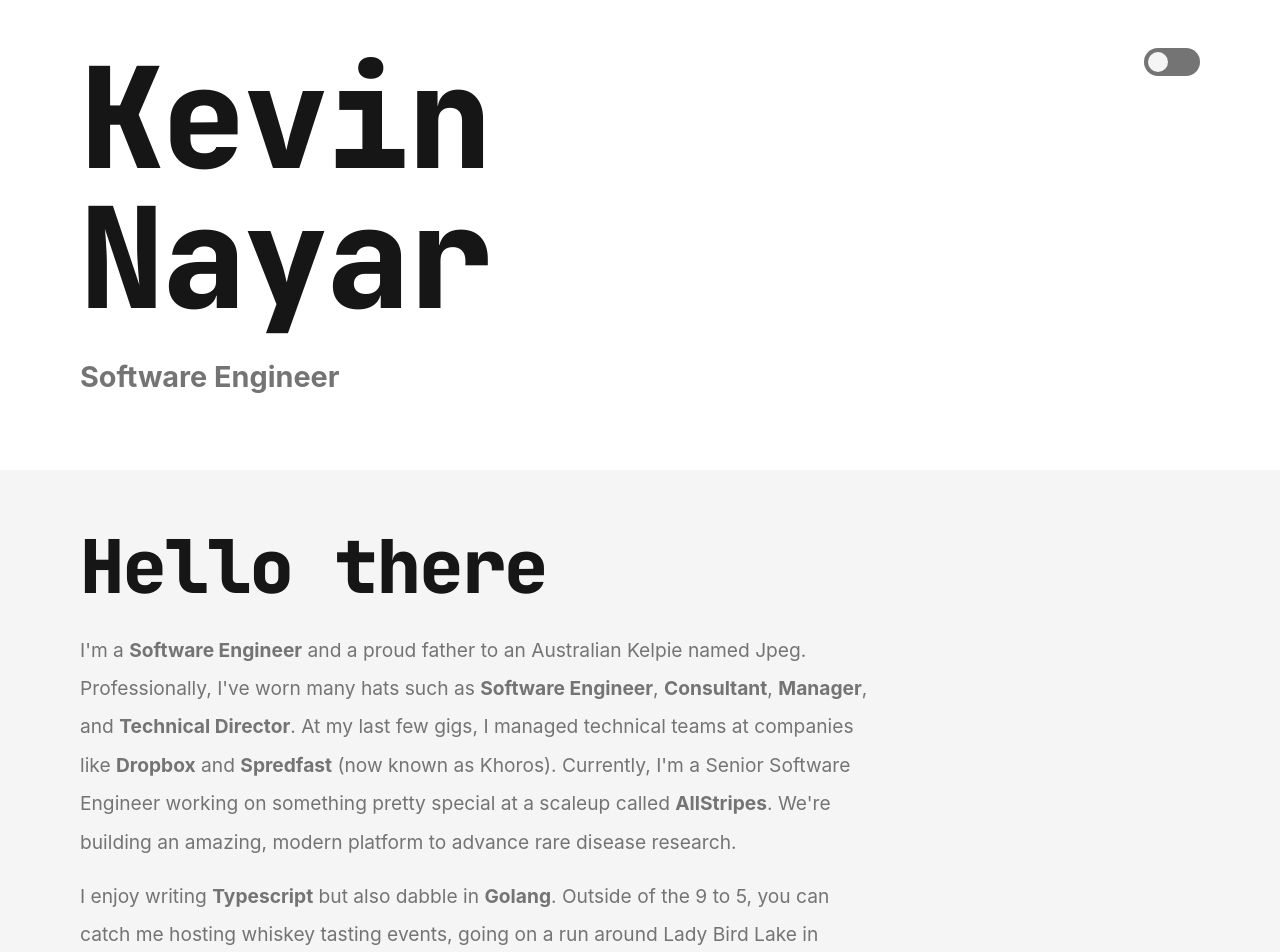
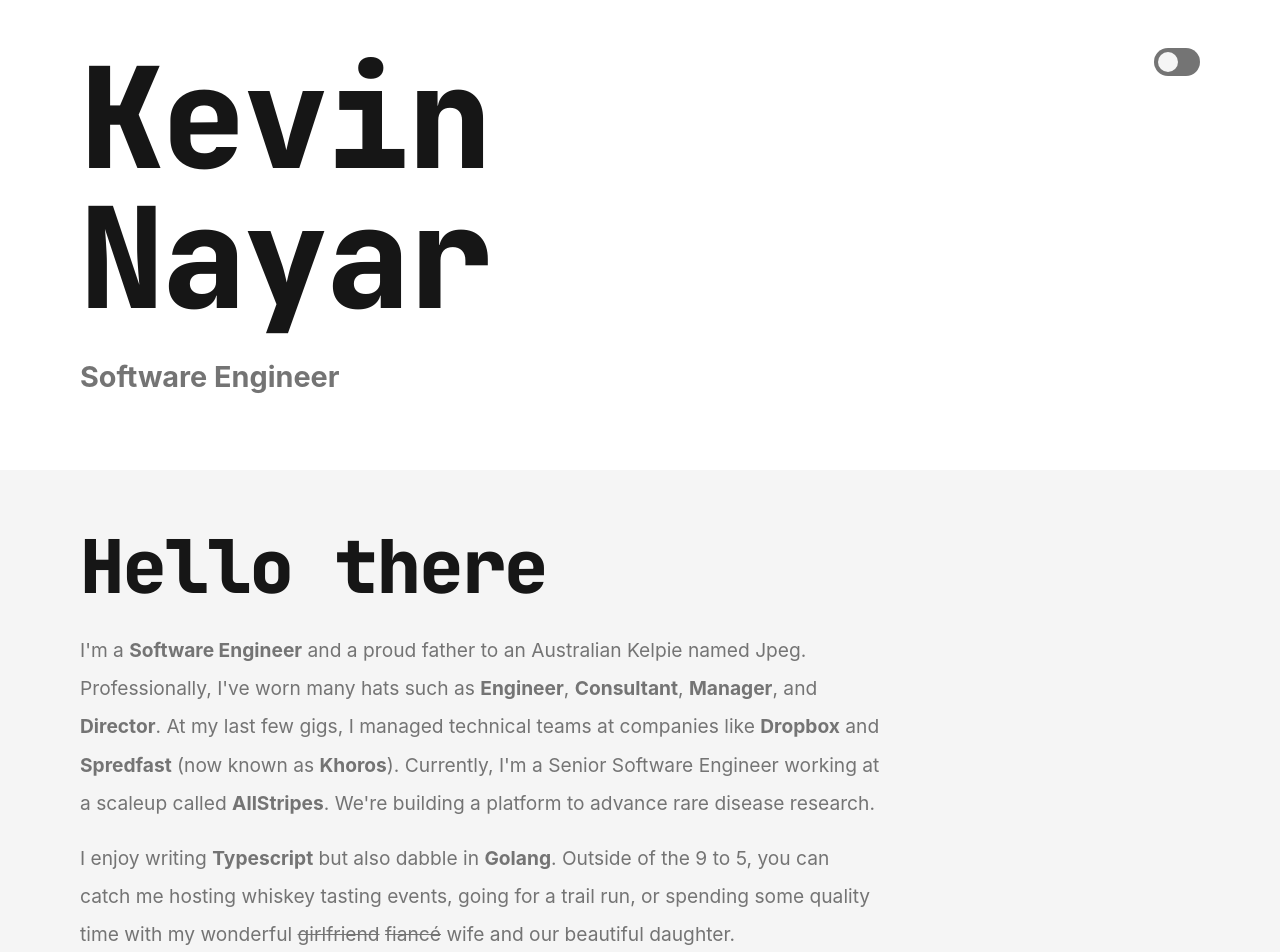
Before and after one commit to kevinnayar/kevinnayardotcom, a Next.js app: page / in a window 1280 px wide. Shown: the top 952 px of the page. Built offline with nearby package versions, Linux system fonts and the light colour scheme.

Commit message:
fix styles in dark mode

```diff
--- a/components/Content/Content.tsx
+++ b/components/Content/Content.tsx
@@ -5,32 +5,31 @@ const Content = () => (
   <div className="content">
     <Section type="about" title="Hello there">
       <p>
-        I&apos;m a <strong>Software Engineer</strong> and a proud father to an
-        Australian Kelpie named Jpeg. Professionally, I&apos;ve worn many hats such
-        as <strong>Software Engineer</strong>, <strong>Consultant</strong>,{' '}
-        <strong>Manager</strong>, and <strong>Technical Director</strong>. At my
+        I&apos;m a <strong>Software Engineer</strong> and a proud father to an{' '}
+        Australian Kelpie named Jpeg. Professionally, I&apos;ve worn many hats such{' '}
+        as <strong>Engineer</strong>, <strong>Consultant</strong>,{' '}
+        <strong>Manager</strong>, and <strong>Director</strong>. At my{' '}
         last few gigs, I managed technical teams at companies like{' '}
-        <strong>Dropbox</strong> and <strong>Spredfast</strong> (now known as
-        Khoros). Currently, I&apos;m a Senior Software Engineer working on something
-        pretty special at a scaleup called <strong>AllStripes</strong>. We&apos;re
-        building an amazing, modern platform to advance rare disease research.
+        <strong>Dropbox</strong> and <strong>Spredfast</strong> (now known as{' '}
+        <strong>Khoros</strong>). Currently, I&apos;m a Senior Software Engineer{' '}
+        working at a scaleup called <strong>AllStripes</strong>. We&apos;re{' '}
+        building a platform to advance rare disease research.{' '}
       </p>
       <p>
         I enjoy writing <strong>Typescript</strong> but also dabble in{' '}
-        <strong>Golang</strong>. Outside of the 9 to 5, you can catch me hosting
-        whiskey tasting events, going on a run around Lady Bird Lake in downtown
-        Austin, Texas, or spending some quality time with my wonderful{' '}
+        <strong>Golang</strong>. Outside of the 9 to 5, you can catch me hosting{' '}
+        whiskey tasting events, going for a trail run, or spending some quality{' '}
+        time with my wonderful{' '}
         <span className="strike-through">girlfriend</span>{' '}
-        <span className="strike-through">fiancé</span> wife and our beautiful
-        daughter.
+        <span className="strike-through">fiancé</span> wife and our beautiful daughter.{' '}
       </p>
     </Section>
 
     <Section type="contact" title="Get in touch">
       <p>
-        From time to time, I consult on large-scale fullstack Typescript
-        codebases, especially ones using <strong>Node.js</strong> and <strong>React</strong>. If you&apos;d like to
-        work with me, give me a shout.
+        From time to time, I consult on large-scale fullstack Typescript{' '}
+        codebases, especially ones using <strong>Node.js</strong> and{' '}
+        <strong>React</strong>. If you&apos;d like to work with me, give me a shout.
       </p>
       <ContactLinks />
     </Section>
--- a/styles/global.scss
+++ b/styles/global.scss
@@ -66,7 +66,7 @@ p {
   position: absolute;
   right: 5rem;
   top: 3rem;
-  width: 56px;
+  width: 46px;
   height: 28px;
   background: var(--color-mid);
   border-radius: 14px;
@@ -84,13 +84,14 @@ p {
   &__light {
     .theme-switcher-button {
       background: var(--color-light);
+      transform: translateX(0);
     }
   }
 
   &__dark {
     .theme-switcher-button {
       background: var(--color-dark);
-      transform: translateX(28px);
+      transform: translateX(18px);
     }
   }
 }
@@ -133,14 +134,22 @@ p {
 
 [data-theme="dark"] {
   background: var(--color-dark);
+
   h1, h2 {
     color: var(--color-light);
   }
   .content {
-    background: black;
+    background: rgb(12, 12, 12);
   }
-  .contact-links a:hover {
+  .contact-links a {
+    background: var(--color-mid);
     color: var(--color-light);
+
+    &:hover {
+      background: transparent;
+      border-color: var(--color-mid);
+      color: var(--color-mid);
+    }
   }
 }
 
```
